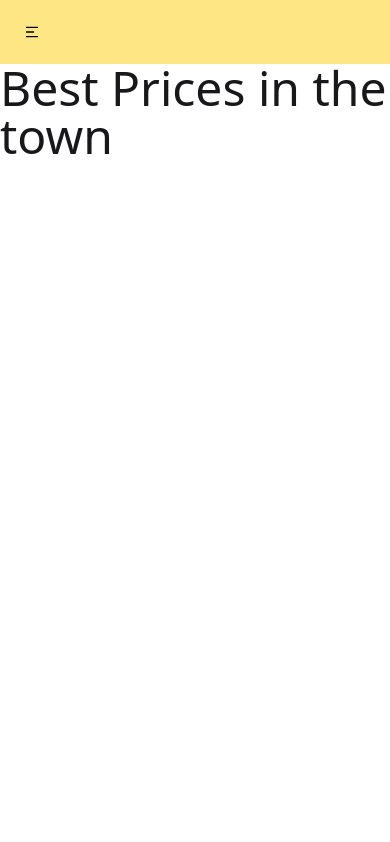
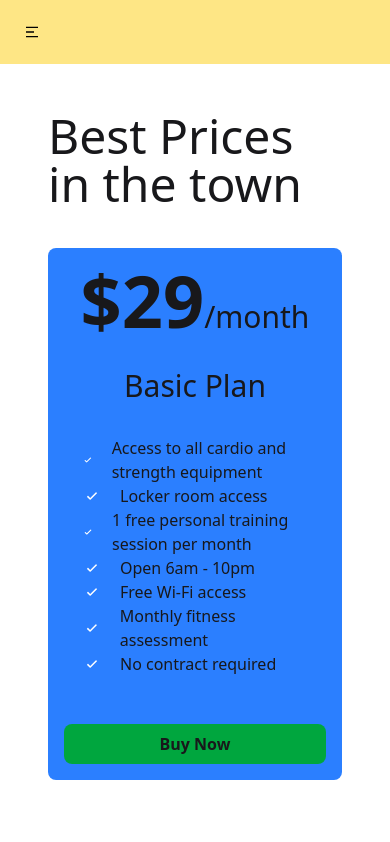
Before and after one commit to shafrinahamed097/price-option, a React (Vite) app: page / in a window 390 px wide. Shown: the top 842 px of the page. Built offline with nearby package versions, Linux system fonts and the light colour scheme.

Commit message:
responsive pricing card with tailwind and react icons

```diff
--- /dev/null
+++ b/src/Components/Feature/Feature.jsx
@@ -0,0 +1,14 @@
+import React from 'react';
+import { IoIosCheckmark } from "react-icons/io";
+
+
+const Feature = ({feature}) => {
+  return (
+    <div>
+        <p className='flex items-center'><IoIosCheckmark className='text-white text-2xl mr-4' /> {feature}</p>
+
+    </div>
+  );
+};
+
+export default Feature;
--- a/src/Components/PriceOption/PriceOption.jsx
+++ b/src/Components/PriceOption/PriceOption.jsx
@@ -1,7 +1,23 @@
+import Feature from "../Feature/Feature";
 
-const PriceOption = ({option}) => {
+const PriceOption = ({option, feature}) => {
+    const {name, price, features} = option;
   return (
-    <div>
+    <div className="bg-blue-500 rounded-lg p-4 flex flex-col mt-10">
+        <h2 className="text-center">
+
+              <span className="text-7xl font-extrabold">{price}</span>
+            <span className="text-3xl">/month</span>
+
+
+        </h2>
+        <h4 className="text-3xl text-center my-8">{name}</h4>
+        <div className="pl-4 flex-grow">
+          {
+          features.map((feature, idx) => <Feature key={idx} feature={feature} />)
+        }
+        </div>
+        <button className="mt-12 bg-green-600 w-full py-2 font-bold rounded-lg hover:bg-green-900">Buy Now</button>
 
 
 
--- a/src/Components/PriceOptions/PriceOptions.jsx
+++ b/src/Components/PriceOptions/PriceOptions.jsx
@@ -6,7 +6,7 @@ const PriceOptions = ({option}) => {
   {
     "id": 1,
     "name": "Basic Plan",
-    "price": "$29/month",
+    "price": "$29",
     "features": [
       "Access to all cardio and strength equipment",
       "Locker room access",
@@ -20,7 +20,7 @@ const PriceOptions = ({option}) => {
   {
     "id": 2,
     "name": "Standard Plan",
-    "price": "$49/month",
+    "price": "$49",
     "features": [
       "Includes Basic Plan benefits",
       "Unlimited group fitness classes (Zumba, Yoga, HIIT)",
@@ -28,13 +28,13 @@ const PriceOptions = ({option}) => {
       "Access to sauna & steam room",
       "Priority class booking",
       "Fitness tracking mobile app access",
-      "1 guest pass/month"
+      "1 guest pass"
     ]
   },
   {
     "id": 3,
     "name": "Premium Plan",
-    "price": "$79/month",
+    "price": "$79",
     "features": [
       "Includes Standard Plan benefits",
       "5 personal training sessions per month",
@@ -49,7 +49,7 @@ const PriceOptions = ({option}) => {
   {
     "id": 4,
     "name": "Student Plan",
-    "price": "$25/month",
+    "price": "$25",
     "features": [
       "Access to gym equipment during off-peak hours",
       "Valid student ID required",
@@ -63,11 +63,11 @@ const PriceOptions = ({option}) => {
   {
     "id": 5,
     "name": "Couples Plan",
-    "price": "$89/month",
+    "price": "$89",
     "features": [
       "Full access for 2 adults",
       "Includes all Premium Plan features",
-      "2 guest passes/month",
+      "2 guest passes",
       "Joint personal training session discounts",
       "Couples yoga classes",
       "Complimentary drinks for both",
@@ -77,11 +77,17 @@ const PriceOptions = ({option}) => {
 ];
 
   return (
-    <div>
-        <h2 className="text-5xl">Best Prices in the town</h2>
-        {
-          priceOptions.map(option => <PriceOption key={option.id} option={option} />)
-        }
+    <div className='m-12'>
+      <h2 className="text-5xl">Best Prices in the town</h2>
+      <div className="grid  md:grid-cols-3  gap-6">
+          {
+           priceOptions.map(option => <PriceOption key={option.id} option={option} />)
+          }
+       </div>
+
+
+
+
 
     </div>
   );
```
